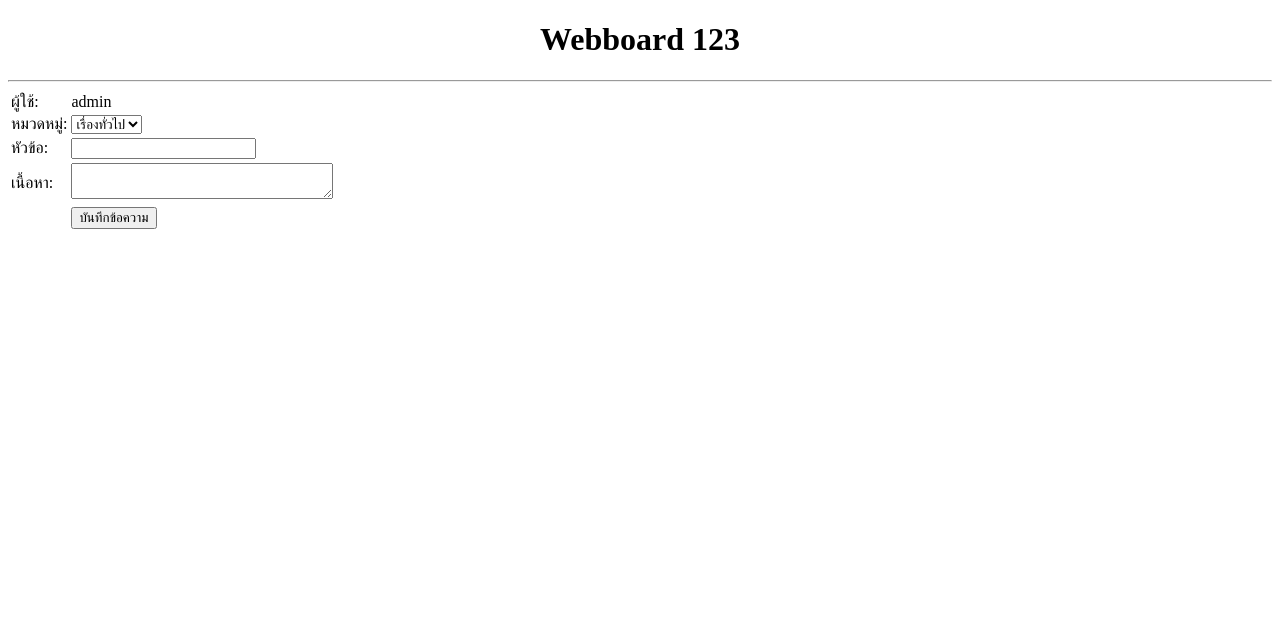
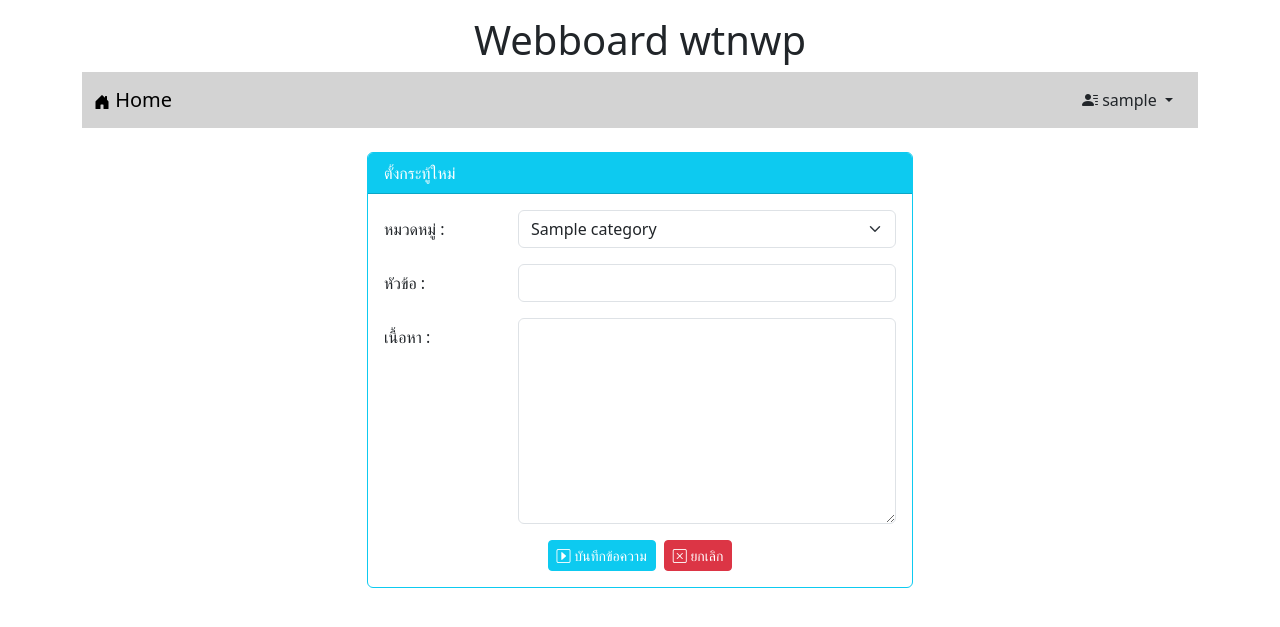
Before and after one commit to Aekkarinkanbaiya/Webboard_ECT, a PHP site: page /newpost.php in a window 1280 px wide. Shown: the top 627 px of the page. Run offline with PHP 8.4, Linux system fonts and the light colour scheme; the visitor is signed in with stand-in values (Sample User, id 1); tables that the repository leaves empty hold one stand-in row (values such as "Sample post").

Commit message:
Update commit
Update commit

```diff
--- a/newpost.php
+++ b/newpost.php
@@ -10,23 +10,63 @@ if(!isset($_SESSION['id'])){
 <head>
     <meta charset="UTF-8">
     <meta name="viewport" content="width=device-width, initial-scale=1.0">
-    <title>Newpost</title>
+    <link rel="stylesheet" href="bootstrap-5.3.2-dist/css/bootstrap.min.css">
+    <script src="bootstrap-5.3.2-dist/js/bootstrap.bundle.min.js"></script>
+    <link rel="stylesheet" href="https://cdn.jsdelivr.net/npm/bootstrap-icons@1.11.3/font/bootstrap-icons.min.css">
+    <title>newpost</title>
 </head>
 <body>
-    <h1 style="text-align: center;">Webboard 123</h1>
-    <hr>
-    <form>
-        <table>
-            <tr><td>ผู้ใช้:</td><td><?php echo $_SESSION['username'] ?></td></tr>
-            <tr><td>หมวดหมู่:</td><td>
-                <select name="category">
-                    <option value="genaral">เรื่องทั่วไป</option>
-                    <option value="genaral">เรื่องเรียน</option>
-                </select></td></tr>
-            <tr><td>หัวข้อ:</td><td><input type="text"></td></tr>
-            <tr><td>เนื้อหา:</td><td><textarea cols="30" rows="2"></textarea></td></tr>
-            <tr><td></td><td><input type="submit" value="บันทึกข้อความ"></td></tr>
-        </table>
-    </form>
+<div class="container">
+        <h1 style="text-align: center;" class="mt-3">Webboard wtnwp</h1>
+        <?php include "nav.php" ?>
+        <div class="row mt-4">
+            <div class="col-lg-3 col-md-2 col-sm-1"></div>
+            <div class="col-lg-6 col-md-8 col-sm-10">
+                <div class="card border-info">
+                    <div class="card-header bg-info text-white">ตั้งกระทู้ใหม่</div>
+                    <div class="card-body">
+                        <form action="newpost_save.php" method="post">
+                            <div class="row">
+                                <label class="col-lg-3 col-form-label">หมวดหมู่ :</label>
+                                <div class="col-lg-9">
+                                    <select name="category" class="form-select">
+                                    <?php
+                                        $conn=new PDO("mysql:host=localhost;dbname=webboard;charset=utf8","root","");
+                                        $sql="SELECT * FROM category";
+                                        foreach($conn->query($sql) as $row){
+                                            echo "<option value=$row[id]>$row[name]</option>";
+                                        }
+                                        $conn=null;
+                                    ?>
+                                    </select>
+                                </div>
+                            </div>
+                            <div class="row mt-3">
+                                <label class="col-lg-3 col-form-label">หัวข้อ :</label>
+                                <div class="col-lg-9">
+                                    <input type="text" name="topic" class="form-control" required>
+                                </div>
+                            </div>
+                            <div class="row mt-3">
+                                <label class="col-lg-3 col-form-label">เนื้อหา :</label>
+                                <div class="col-lg-9">
+                                    <textarea name="comment" rows="8" class="form-control" required></textarea>
+                                </div>
+                            </div>
+                            <div class="row mt-3">
+                                <div class="col-lg-12 d-flex justify-content-center">
+                                    <button type="submit" class="btn btn-info btn-sm text-white me-2">
+                                        <i class="bi bi-caret-right-square"></i> บันทึกข้อความ</button>
+                                    <button type="reset" class="btn btn-danger btn-sm">
+                                        <i class="bi bi-x-square"></i> ยกเลิก</button>
+                                </div>
+                            </div>
+                        </form>
+                    </div>
+                </div>
+            </div>
+            <div class="col-lg-3 col-md-2 col-sm-1"></div>
+        </div>
+   </div><br>
 </body>
 </html>
--- a/register_save.php
+++ b/register_save.php
@@ -2,7 +2,7 @@
 if(isset($_POST['login']))
 {
 $login=$_POST['login'];
-$passwd=sha1($_POST['password']);
+$passwd=sha1($_POST['pwd']);
 $name=$_POST['name'];
 $gender=$_POST['gender'];
 $email=$_POST['email'];
@@ -21,7 +21,7 @@ $conn->exec($sql);
 $_SESSION['add_login']="success";
 }
 $conn=null;
-header("location:login.php");
+header("location:register.php");
     die();
 }else{
     header("location:index.php");
```
Also changed, not shown: newpost_save.php (added, +17 -0 lines), register.php (+21 -9 lines), verify.php (+12 -11 lines).
